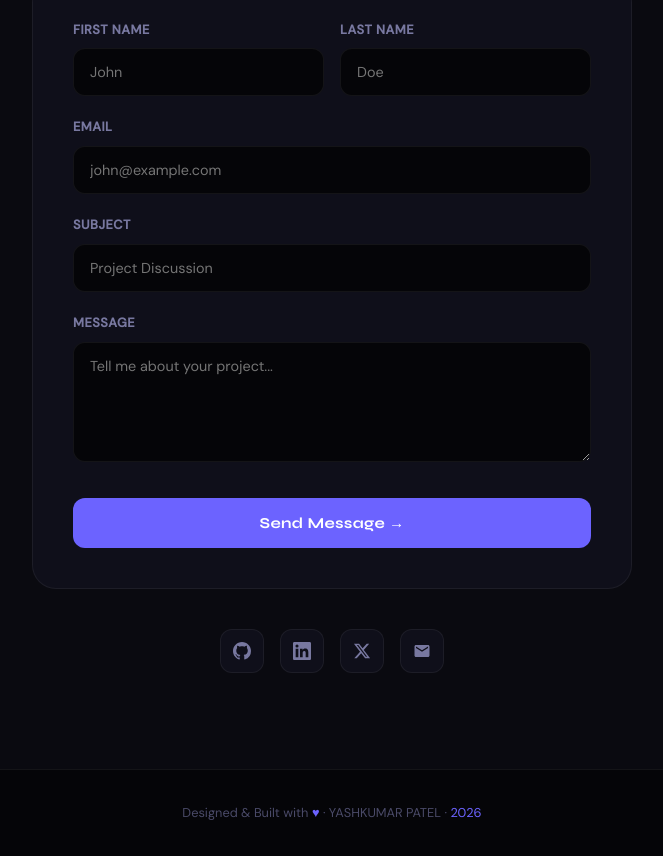
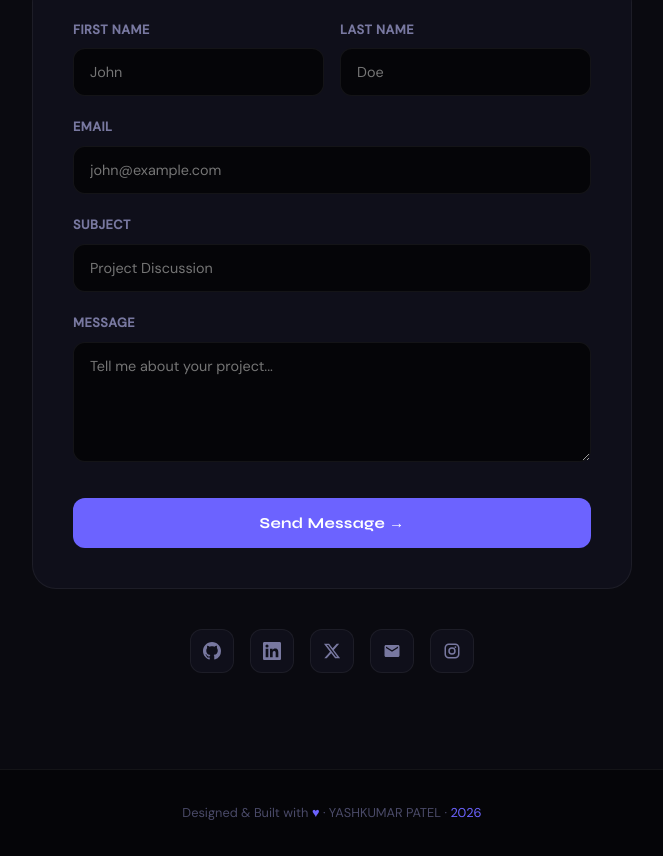
Before and after one commit to yash110905/portfolio_final, a plain HTML site: page index.html in a window 1280 px wide. Shown: the part 5322-6178 px from the top of the page, without its empty margins (308-971 px from the left). Drawn offline with Linux system fonts and the light colour scheme.

Commit message:
added new social media

```diff
--- a/index.html
+++ b/index.html
@@ -339,6 +339,9 @@
         <a href="pyash4521@gmail.com" class="social-link" title="Email">
           <svg width="18" height="18" fill="currentColor" viewBox="0 0 24 24"><path d="M20 4H4c-1.1 0-2 .9-2 2v12c0 1.1.9 2 2 2h16c1.1 0 2-.9 2-2V6c0-1.1-.9-2-2-2zm0 4-8 5-8-5V6l8 5 8-5v2z"/></svg>
         </a>
+        <a href="https://www.instagram.com/yash11.exe/" class="social-link" title="Instagram" target="_blank">
+          <svg width="18" height="18" fill="currentColor" viewBox="0 0 24 24"><path d="M7.75 2C4.574 2 2 4.574 2 7.75v8.5C2 19.426 4.574 22 7.75 22h8.5C19.426 22 22 19.426 22 16.25v-8.5C22 4.574 19.426 2 16.25 2h-8.5zm0 2h8.5C18.321 4 20 5.679 20 7.75v8.5C20 18.321 18.321 20 16.25 20h-8.5C5.679 20 4 18.321 4 16.25v-8.5C4 5.679 5.679 4 7.75 4zm8.75 1.5a1.25 1.25 0 1 0 0 2.5 1.25 1.25 0 0 0 0-2.5zM12 7a5 5 0 1 0 0 10 5 5 0 0 0 0-10zm0 2a3 3 0 1 1 0 6 3 3 0 0 1 0-6z"/></svg>
+        </a>
       </div>
     </div>
   </div>
```
